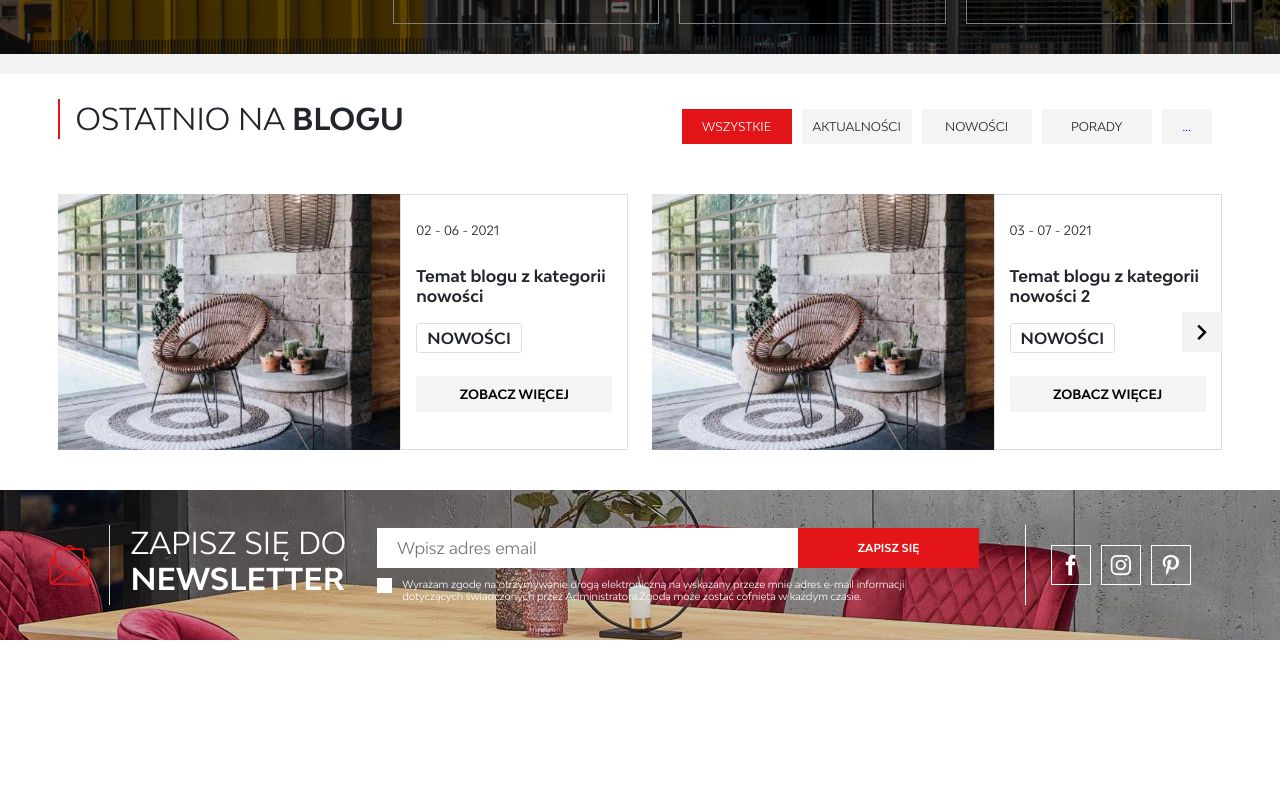
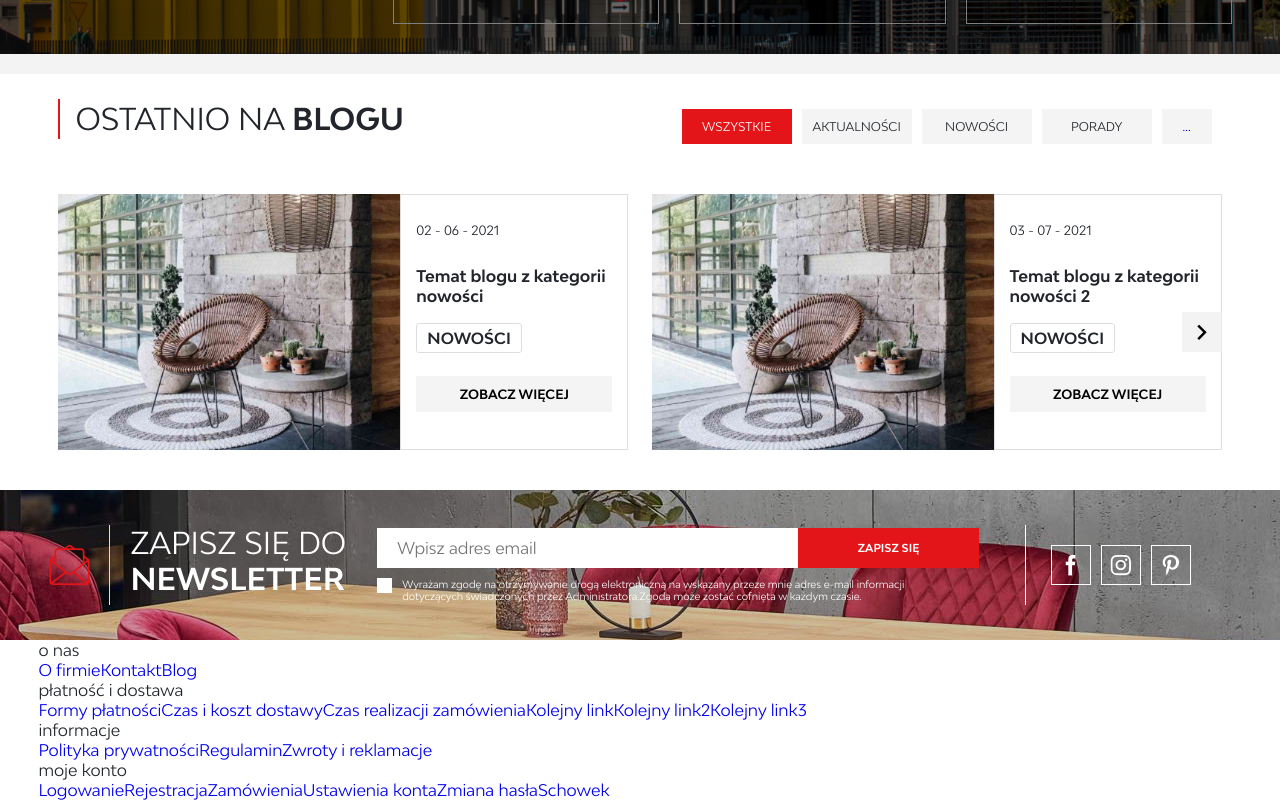
Before and after one commit to Cyklotymia/Halmar, a React app: page / in a window 1280 px wide. Shown: the part 2769-3569 px from the top of the page. Before the commit the page ends 3409 px from the top, so only its background shows below. Built offline with nearby package versions, Linux system fonts and the light colour scheme.

Commit message:
footer menu template

```diff
--- /dev/null
+++ b/src/assets/data/footer.js
@@ -0,0 +1,60 @@
+const footer = [
+  {
+    header: "o nas",
+    links: [
+      { name: "O firmie", link: "/about" },
+      { name: "Kontakt", link: "/contact" },
+      { name: "Blog", link: "/blog" },
+    ],
+  },
+  {
+    header: "płatność i dostawa",
+    links: [
+      {
+        name: "Formy płatności",
+        link: "/payment",
+      },
+      {
+        name: "Czas i koszt dostawy",
+        link: "/czas-i-koszt-dostawy",
+      },
+      {
+        name: "Czas realizacji zamówienia",
+        link: "/czas-realizacji-zamowienia",
+      },
+      {
+        name: "Kolejny link",
+        link: "/idk",
+      },
+      {
+        name: "Kolejny link2",
+        link: "/idk",
+      },
+      {
+        name: "Kolejny link3",
+        link: "/idk",
+      },
+    ],
+  },
+  {
+    header: "informacje",
+    links: [
+      { name: "Polityka prywatności", link: "/polityka-prywatnosci" },
+      { name: "Regulamin", link: "/regulamin" },
+      { name: "Zwroty i reklamacje", link: "/zwroty-i-reklamacje" },
+    ],
+  },
+  {
+    header: "moje konto",
+    links: [
+      { name: "Logowanie", link: "/account" },
+      { name: "Rejestracja", link: "/registration" },
+      { name: "Zamówienia", link: "/zamowienia" },
+      { name: "Ustawienia konta", link: "/ustawienia-konta" },
+      { name: "Zmiana hasła", link: "/remindPass" },
+      { name: "Schowek", link: "/closet" },
+    ],
+  },
+];
+
+export default footer;
--- a/src/tools/App.jsx
+++ b/src/tools/App.jsx
@@ -6,6 +6,7 @@ import "../assets/scss/main.scss";
 import Account from "./Account";
 import Banners from "./Banners";
 import Blogs from "./Blogs";
+import Footer from "./Footer";
 import Header from "./Header";
 import Inspirations from "./Inspirations";
 import MainSlider from "./MainSlider";
@@ -41,7 +42,9 @@ const App = () => {
           </Route>
       </Switch>
         </section>
-
+        <footer className="footer">
+        <Footer/>
+        </footer>
     </Router>
   );
 };
--- /dev/null
+++ b/src/tools/Footer.jsx
@@ -0,0 +1,21 @@
+import React from 'react'
+import FooterMenuElements from './FooterMenuElements';
+
+
+function Footer() {
+    return (
+        <div className="wrapper">
+            <div className="footer__content">
+                <div className="footer__menu">
+                <FooterMenuElements/>
+
+                </div>
+                <div className="footer__contact">
+
+                </div>
+            </div>
+        </div>
+     );
+}
+
+export default Footer;
--- /dev/null
+++ b/src/tools/FooterMenuElements.jsx
@@ -0,0 +1,32 @@
+import React from "react";
+import footer from "../assets/data/footer";
+import { Link } from "react-router-dom";
+
+function FooterMenuElements() {
+  console.log(footer);
+  const footerElements = footer.map((footerElement) => {
+    const footerLinks = footerElement.links.map((link) => {
+      return (
+        <Link
+          key={link.name}
+          to={link.link}
+          className="footer__menu-element--link"
+        >
+          {link.name}
+        </Link>
+      );
+    });
+    return (
+      <div className="footer__menu-element">
+        <div className="footer__menu-element--header">
+          {footerElement.header}
+        </div>
+        <div className="footer__menu-element--links">{footerLinks}</div>
+      </div>
+    );
+  });
+
+  return <div className="footer__menu-content">{footerElements}</div>;
+}
+
+export default FooterMenuElements;
```
